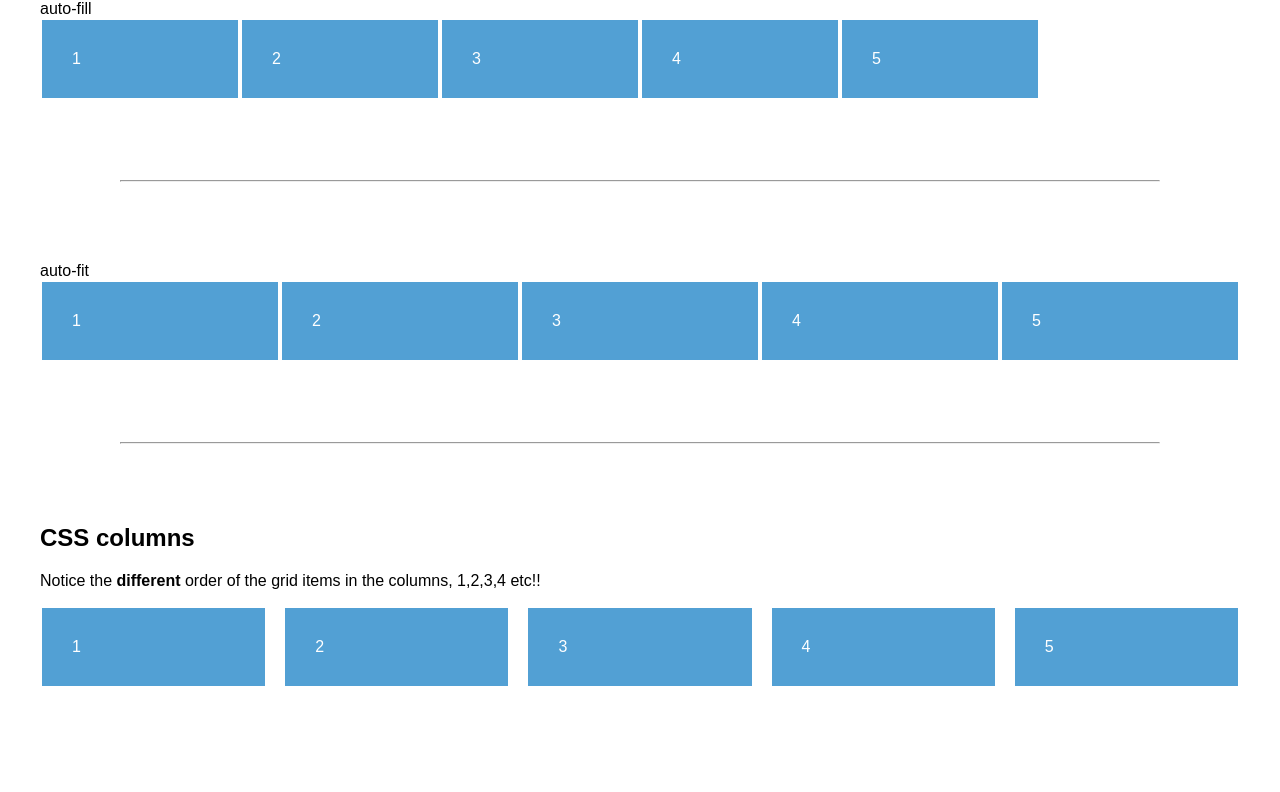
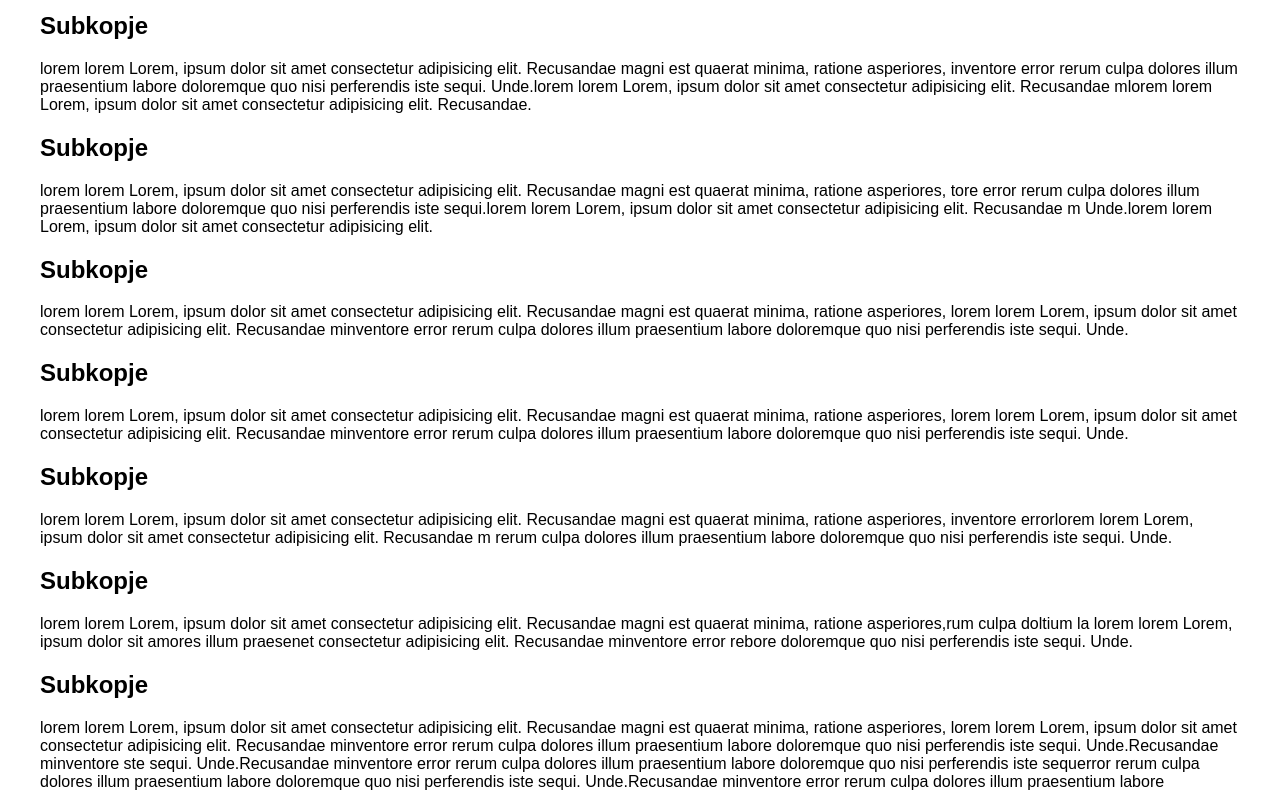
Before and after one commit to davidvandenbor/simpel-CSS-grid-voorbeeld, a website built with Parcel: page index.html in a window 1280 px wide. Shown: the part 108-900 px from the top of the page. Before the commit the page ends 836 px from the top, so only its background shows below. Built offline with nearby package versions, Linux system fonts and the light colour scheme.

Commit message:
Update index.html

```diff
--- a/index.html
+++ b/index.html
@@ -2,76 +2,59 @@
 <html lang="en">
 
 <head>
-   <meta charset="UTF-8">
-   <meta name="viewport" content="width=device-width, initial-scale=1.0">
-   <title>Scalable CSS grids and CSS columns without media queries</title>
-   <link rel="stylesheet" href="style.css">
+ <meta charset="UTF-8">
+ <meta http-equiv="X-UA-Compatible" content="IE=edge">
+ <meta name="viewport" content="width=device-width, initial-scale=1.0">
+ <link rel="stylesheet" href="style.css">
+ <title>Document</title>
 </head>
+
 <body>
 
-<p>Make the screen wider than 1330px and you'll see the difference between auto-fill and auto-fit! With auto-fit, the columns will automatically expand to take up all of the available horizontal space. </p>
+ <main>
+  <h1>CSS grids? Makkelijk :-)</h1>
 
-   auto-fill
-<div class="grid-container-cssgrid grid-container--fill">
-  <div class="grid-element">
-    1
-  </div>
-  <div class="grid-element">
-    2
-  </div>
-  <div class="grid-element">
-    3
-  </div>
-  <div class="grid-element">
-    4
-  </div>
-  <div class="grid-element">
-    5
-  </div>
-</div>
+  <!-- Hier begint de eerste sectie! -->
+  <section>
+   <article>
+    <h2>Subkopje</h2>
+    <p>lorem lorem Lorem, ipsum dolor sit amet consectetur adipisicing elit. Recusandae magni est quaerat minima, ratione asperiores, inventore error rerum culpa dolores illum praesentium labore doloremque quo nisi perferendis iste sequi. Unde.lorem lorem Lorem, ipsum dolor sit amet consectetur adipisicing elit. Recusandae mlorem lorem Lorem, ipsum dolor sit amet consectetur adipisicing elit. Recusandae.</p>
+   </article>
+   <article>
+    <h2>Subkopje</h2>
+    <p>lorem lorem Lorem, ipsum dolor sit amet consectetur adipisicing elit. Recusandae magni est quaerat minima, ratione asperiores, tore error rerum culpa dolores illum praesentium labore doloremque quo nisi perferendis iste sequi.lorem lorem Lorem, ipsum dolor sit amet consectetur adipisicing elit. Recusandae m Unde.lorem lorem Lorem, ipsum dolor sit amet consectetur adipisicing elit.</p>
+   </article>
+  </section>
 
-<hr>
+  <!-- Hier begint de tweede sectie! -->
+  <section>
+   <article>
+    <h2>Subkopje</h2>
+    <p>lorem lorem Lorem, ipsum dolor sit amet consectetur adipisicing elit. Recusandae magni est quaerat minima, ratione asperiores, lorem lorem Lorem, ipsum dolor sit amet consectetur adipisicing elit. Recusandae minventore error rerum culpa dolores illum praesentium labore doloremque quo nisi perferendis iste sequi. Unde.</p>
+   </article>
+   <article>
+    <h2>Subkopje</h2>
+    <p>lorem lorem Lorem, ipsum dolor sit amet consectetur adipisicing elit. Recusandae magni est quaerat minima, ratione asperiores, lorem lorem Lorem, ipsum dolor sit amet consectetur adipisicing elit. Recusandae minventore error rerum culpa dolores illum praesentium labore doloremque quo nisi perferendis iste sequi. Unde.</p>
+   </article>
+   <article>
+    <h2>Subkopje</h2>
+    <p>lorem lorem Lorem, ipsum dolor sit amet consectetur adipisicing elit. Recusandae magni est quaerat minima, ratione asperiores, inventore errorlorem lorem Lorem, ipsum dolor sit amet consectetur adipisicing elit. Recusandae m rerum culpa dolores illum praesentium labore doloremque quo nisi perferendis iste sequi. Unde.</p>
+   </article>
+  </section>
 
-auto-fit
-<div class="grid-container-cssgrid grid-container--fit">
-  <div class="grid-element">
-    1
-  </div>
-  <div class="grid-element">
-    2
-  </div>
-  <div class="grid-element">
-    3
-  </div>
-  <div class="grid-element">
-    4
-  </div>
-  <div class="grid-element">
-    5
-  </div>
-</div>
-
-<hr>
-
-<h2>CSS columns</h2>
-   <p>Notice the <strong>different</strong> order of the grid items in the columns, 1,2,3,4 etc!!</p>
-<div class="grid-container csscolumns">
-  <div class="grid-element">
-    1
-  </div>
-  <div class="grid-element">
-    2
-  </div>
-  <div class="grid-element">
-    3
-  </div>
-  <div class="grid-element">
-    4
-  </div>
-  <div class="grid-element">
-    5
-  </div>
-</div>
+  <!-- Hier begint de derde sectie! -->
+  <section id="biografie">
+   <article>
+    <h2>Subkopje</h2>
+    <p>lorem lorem Lorem, ipsum dolor sit amet consectetur adipisicing elit. Recusandae magni est quaerat minima, ratione asperiores,rum culpa doltium la lorem lorem Lorem, ipsum dolor sit amores illum praesenet consectetur adipisicing elit. Recusandae minventore error rebore doloremque quo nisi perferendis iste sequi. Unde.</p>
+   </article>
+   <article>
+    <h2>Subkopje</h2>
+    <p>lorem lorem Lorem, ipsum dolor sit amet consectetur adipisicing elit. Recusandae magni est quaerat minima, ratione asperiores, lorem lorem Lorem, ipsum dolor sit amet consectetur adipisicing elit. Recusandae minventore error rerum culpa dolores illum praesentium labore doloremque quo nisi perferendis iste sequi. Unde.Recusandae minventore ste sequi. Unde.Recusandae minventore error rerum culpa dolores illum praesentium labore doloremque quo nisi perferendis iste sequerror rerum culpa dolores illum praesentium labore doloremque quo nisi perferendis iste sequi. Unde.Recusandae minventore error rerum culpa dolores illum praesentium labore doloremque quo nisi perferendis ii. Unde.Recusandae minventore error rerum culpa dolores illum praesentium labore doloremque quo nisi perferendis iste sequi. Unde.Recusandae minventore error rerum culpa dolores illum praesentium labore doloremque quo nisi perferendis iste sequi. Unde.</p>
+   </article>
+  </section>
+ </main>
 
 </body>
+
 </html>
```
